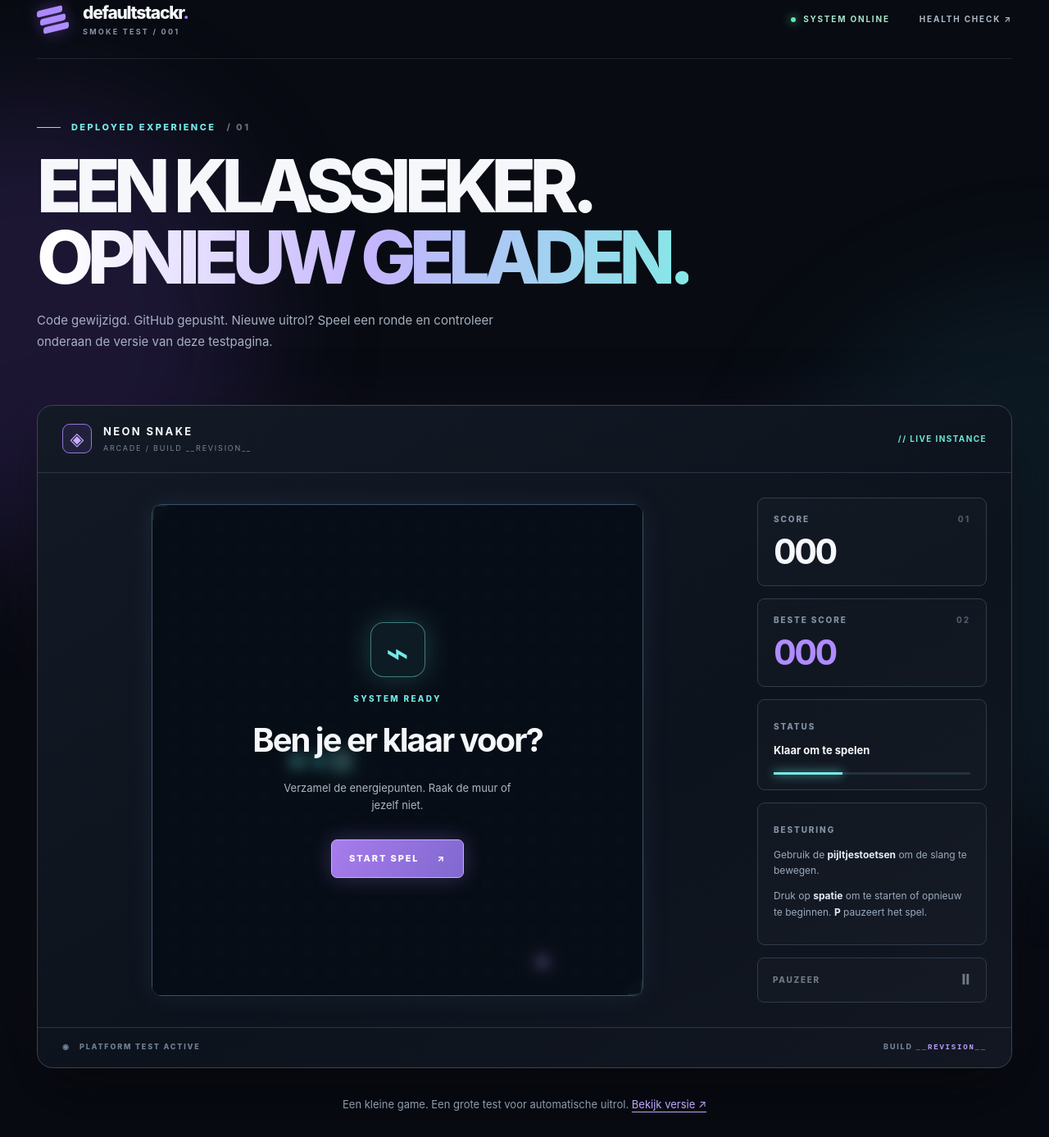
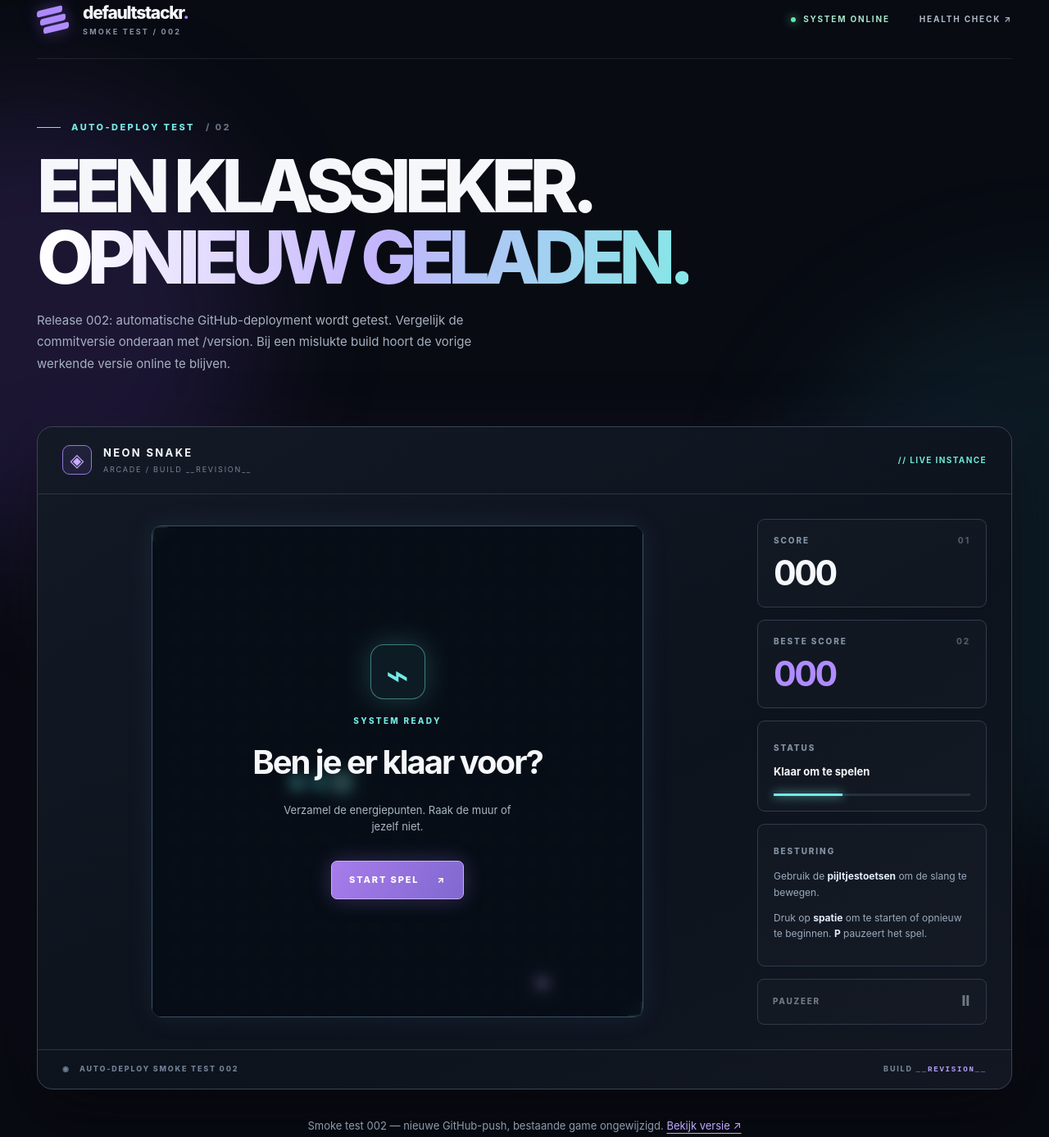
Before and after one commit to codingbydefault/defaultstackr-smoke-test, a website with bundled scripts: page public/index.html in a window 1280 px wide. Shown: the part 24-1411 px from the top of the page at 82% size. Built offline with nearby package versions, Linux system fonts and the light colour scheme.

Commit message:
test: release 002 verify automatic redeploy and last-good version

```diff
--- a/public/index.html
+++ b/public/index.html
@@ -12,14 +12,14 @@
 <body>
   <div class="ambient ambient-one" aria-hidden="true"></div><div class="ambient ambient-two" aria-hidden="true"></div>
   <header class="topbar">
-    <a class="brand" href="/" aria-label="DefaultStackr testpagina"><span class="brand-mark" aria-hidden="true"><i></i><i></i><i></i></span><span>defaultstackr<span class="brand-dot">.</span><small>SMOKE TEST / 001</small></span></a>
+    <a class="brand" href="/" aria-label="DefaultStackr testpagina"><span class="brand-mark" aria-hidden="true"><i></i><i></i><i></i></span><span>defaultstackr<span class="brand-dot">.</span><small>SMOKE TEST / 002</small></span></a>
     <div class="top-right"><span class="online"><span></span> SYSTEM ONLINE</span><a href="/healthz" class="health-link">HEALTH CHECK <span aria-hidden="true">↗</span></a></div>
   </header>
   <main>
     <section class="intro" aria-labelledby="title">
-      <div class="eyebrow"><span class="eyebrow-line"></span> DEPLOYED EXPERIENCE <span class="eyebrow-number">/ 01</span></div>
+      <div class="eyebrow"><span class="eyebrow-line"></span> AUTO-DEPLOY TEST <span class="eyebrow-number">/ 02</span></div>
       <h1 id="title">EEN KLASSIEKER.<br><em>OPNIEUW GELADEN.</em></h1>
-      <p>Code gewijzigd. GitHub gepusht. Nieuwe uitrol? Speel een ronde en controleer onderaan de versie van deze testpagina.</p>
+      <p>Release 002: automatische GitHub-deployment wordt getest. Vergelijk de commitversie onderaan met /version. Bij een mislukte build hoort de vorige werkende versie online te blijven.</p>
     </section>
     <section class="game-shell" aria-label="Neon Snake spel">
       <div class="game-top"><div class="game-title"><span class="game-icon">◈</span><span><strong>NEON SNAKE</strong><small>ARCADE / BUILD __REVISION__</small></span></div><span class="game-tag">// LIVE INSTANCE</span></div>
@@ -38,9 +38,9 @@
         </aside>
       </div>
       <div class="touch-controls" aria-label="Aanraakbesturing"><button type="button" data-direction="left" aria-label="Links">←</button><div><button type="button" data-direction="up" aria-label="Omhoog">↑</button><button type="button" data-direction="down" aria-label="Omlaag">↓</button></div><button type="button" data-direction="right" aria-label="Rechts">→</button></div>
-      <div class="game-footer"><span>◉ &nbsp; PLATFORM TEST ACTIVE</span><span>BUILD <code>__REVISION__</code></span></div>
+      <div class="game-footer"><span>◉ &nbsp; AUTO-DEPLOY SMOKE TEST 002</span><span>BUILD <code>__REVISION__</code></span></div>
     </section>
-    <p class="below">Een kleine game. Een grote test voor automatische uitrol. <a href="/version">Bekijk versie ↗</a></p>
+    <p class="below">Smoke test 002 — nieuwe GitHub-push, bestaande game ongewijzigd. <a href="/version">Bekijk versie ↗</a></p>
   </main>
   <footer><span>© DEFAULTSTACKR / CODEDBYDEFAULT</span><span>POWERED BY YOUR OWN INFRASTRUCTURE</span></footer>
 </body>
```
